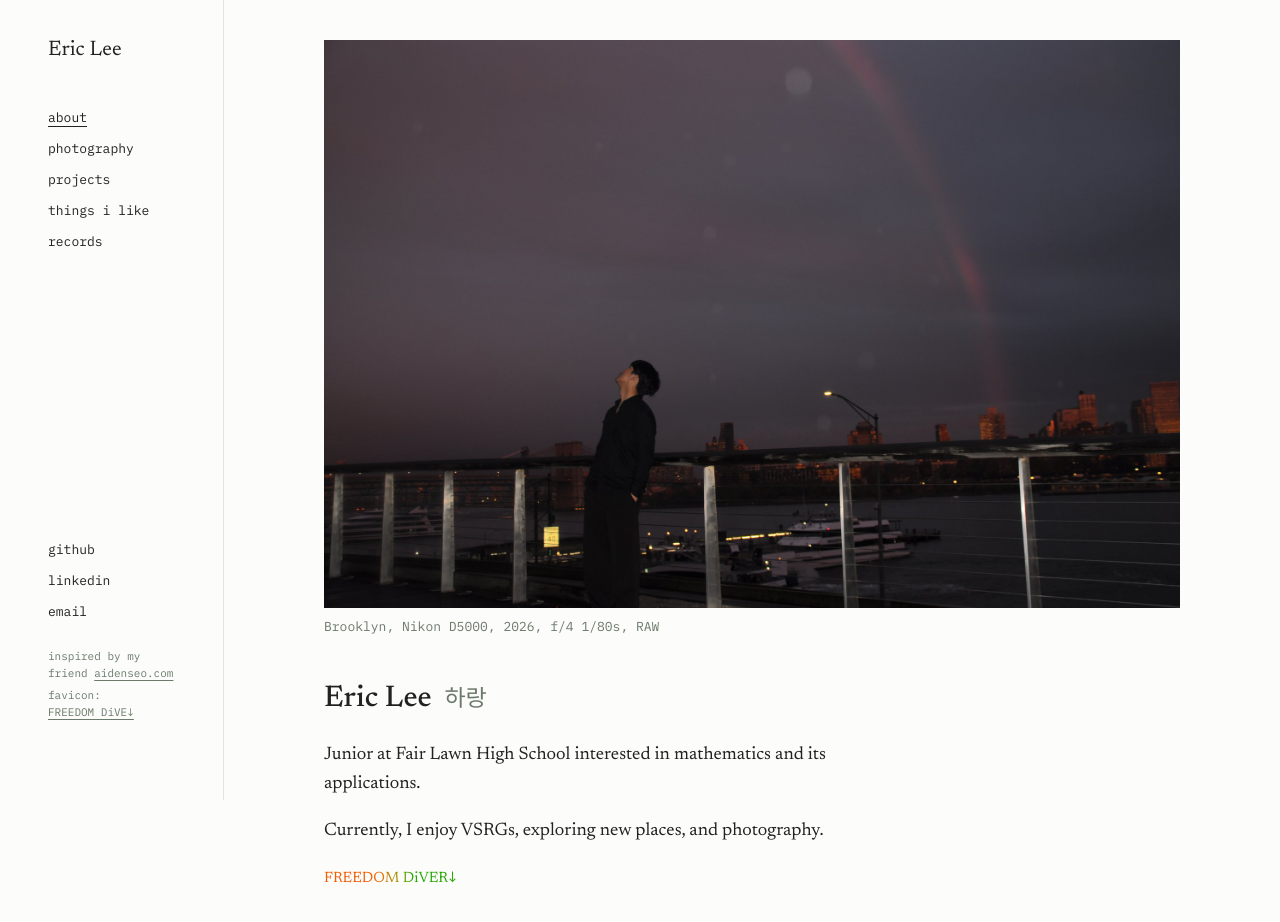
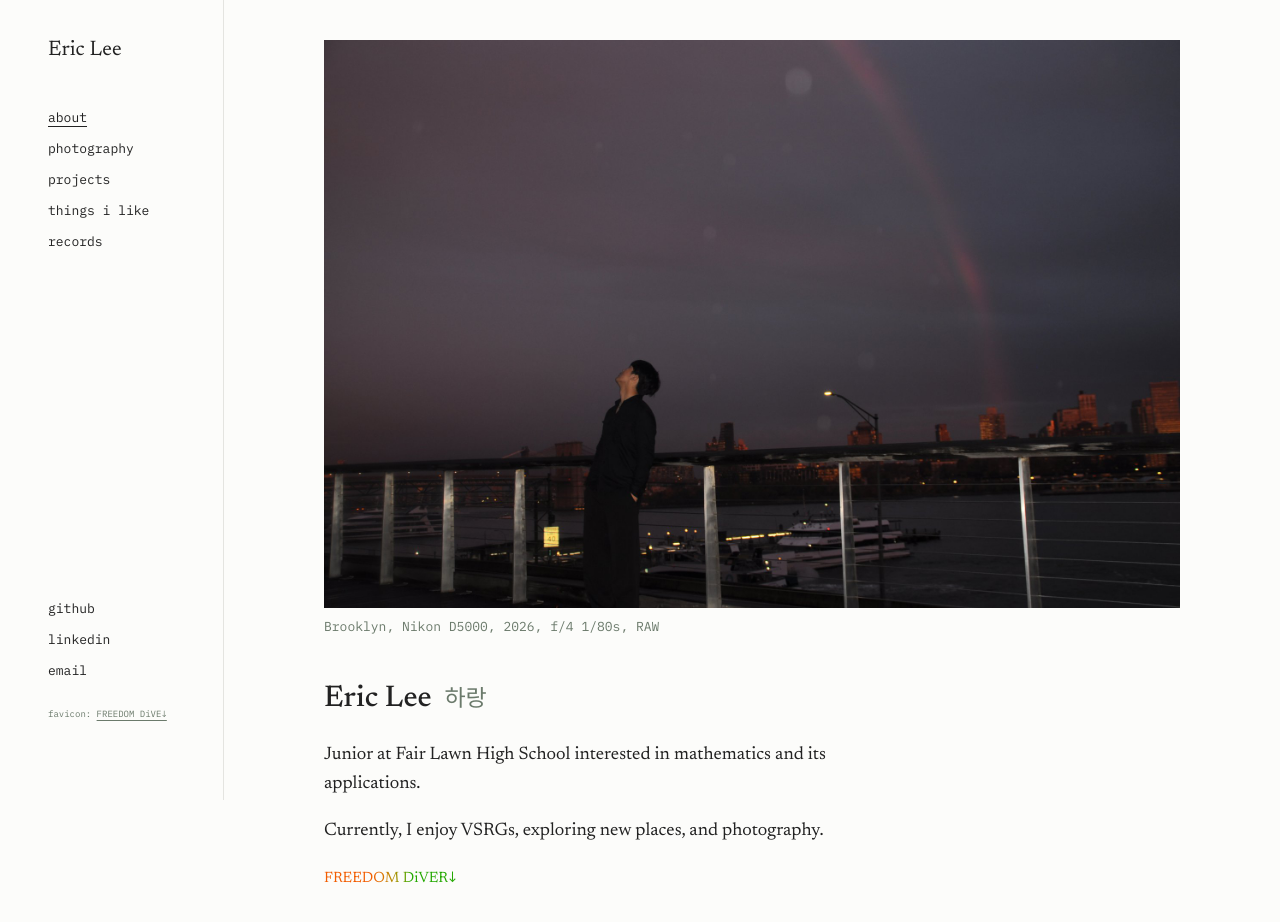
Before and after one commit to hynoph/hynoph.github.io, a plain HTML site: page index.html in a window 1280 px wide. Drawn offline with Linux system fonts and the light colour scheme.

Commit message:
Remove aidenseo credit and shrink favicon credit
Co-Authored-By: Claude Opus 5.5 <noreply@anthropic.com>
Claude-Session: https://claude.ai/code/session_01QJbJcJaAyj2erQk9dB9Rq5

```diff
--- a/index.html
+++ b/index.html
@@ -102,7 +102,7 @@
   .item .meta { color: var(--muted); margin-top: 6px; line-height: 1.6; }
   .item .note { margin-top: 2px; }
 
-  .credit { color: var(--muted); font-size: 11px; margin: 28px 48px 0 0; line-height: 1.5; }
+  .credit { color: var(--muted); font-size: 9px; margin: 28px 48px 0 0; line-height: 1.5; }
   .credit + .credit { margin-top: 6px; }
   .credit a { white-space: nowrap; }
   .credit a { display: inline; margin: 0; text-decoration: underline; text-underline-offset: 3px; }
@@ -151,7 +151,7 @@
       <a href="https://github.com/hynoph">github</a>
       <a href="https://www.linkedin.com/in/ericlee128">linkedin</a>
       <a href="mailto:erhl018@gmail.com">email</a>
-      <p class="credit">inspired by my friend <a href="https://aidenseo.com">aidenseo.com</a></p><p class="credit">favicon: <a href="https://www.youtube.com/results?search_query=xi+FREEDOM+DiVE">FREEDOM DiVE↓︎</a></p>
+      <p class="credit">favicon: <a href="https://www.youtube.com/results?search_query=xi+FREEDOM+DiVE">FREEDOM DiVE↓︎</a></p>
     </div>
   </aside>
 
@@ -258,7 +258,7 @@
     <a href="https://github.com/hynoph">github</a>
     <a href="https://www.linkedin.com/in/ericlee128">linkedin</a>
     <a href="mailto:erhl018@gmail.com">email</a>
-    <p class="credit">inspired by my friend <a href="https://aidenseo.com">aidenseo.com</a></p><p class="credit">favicon: <a href="https://www.youtube.com/results?search_query=xi+FREEDOM+DiVE">FREEDOM DiVE↓︎</a></p>
+    <p class="credit">favicon: <a href="https://www.youtube.com/results?search_query=xi+FREEDOM+DiVE">FREEDOM DiVE↓︎</a></p>
   </footer>
   <div class="viewer" id="viewer" role="dialog" aria-modal="true" aria-label="photo viewer">
     <span class="count"></span>
```
Also changed, not shown: likes/index.html (+3 -3 lines), photography/index.html (+3 -3 lines), projects/index.html (+3 -3 lines), records/index.html (+3 -3 lines).
